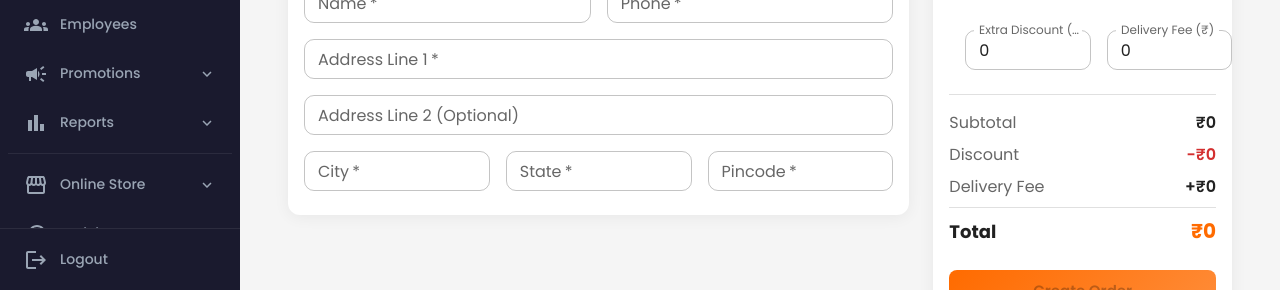
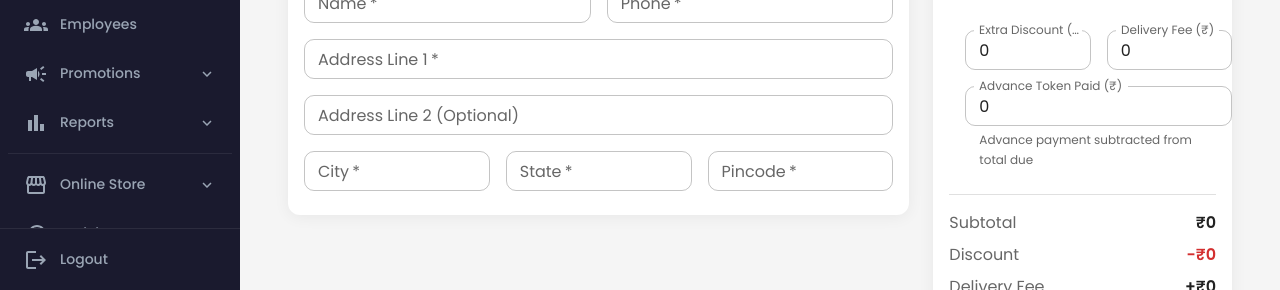
Before and after one commit to vanshjain271/Pretina, a React (Vite) app in the folder admin/: page /add-order in a window 1280 px wide. Shown: the part 510-800 px from the top of the page. Built offline with nearby package versions, Linux system fonts and the light colour scheme; no server answers; sample sign-in values are in the browser's storage.

Commit message:
feat: add advance paid token to manual orders and invoice

```diff
--- a/admin/src/pages/AddOrder.jsx
+++ b/admin/src/pages/AddOrder.jsx
@@ -28,6 +28,7 @@ export default function AddOrder() {
 
   const [discount, setDiscount] = useState(0);
   const [deliveryFee, setDeliveryFee] = useState(0);
+  const [tokenReceived, setTokenReceived] = useState(0);
   const [paymentMethod, setPaymentMethod] = useState('cod');
 
   useEffect(() => {
@@ -97,6 +98,7 @@ export default function AddOrder() {
 
   const subtotal = cartItems.reduce((acc, item) => acc + (item.price * item.quantity), 0);
   const total = subtotal - Number(discount) + Number(deliveryFee);
+  const due = total - Number(tokenReceived);
 
   const handleSubmit = async (e) => {
     e.preventDefault();
@@ -111,12 +113,13 @@ export default function AddOrder() {
         shippingAddress,
         paymentMethod,
         discount: Number(discount),
-        deliveryFee: Number(deliveryFee)
+        deliveryFee: Number(deliveryFee),
+        tokenReceived: Number(tokenReceived)
       };
 
       const res = await createManualOrder(payload);
       toast.success('Manual order created successfully!');
-      navigate(`/orders/${res.data.data._id}`);
+      navigate(`/orders`);
     } catch (err) {
       toast.error(err.response?.data?.message || 'Failed to create order');
     } finally {
@@ -260,6 +263,9 @@ export default function AddOrder() {
                     <Grid item xs={6}>
                       <TextField fullWidth size="small" label="Delivery Fee (₹)" type="number" value={deliveryFee} onChange={e => setDeliveryFee(e.target.value)} />
                     </Grid>
+                    <Grid item xs={12}>
+                      <TextField fullWidth size="small" label="Advance Token Paid (₹)" type="number" value={tokenReceived} onChange={e => setTokenReceived(e.target.value)} helperText="Advance payment subtracted from total due" />
+                    </Grid>
                   </Grid>
                 </Stack>
 
@@ -280,9 +286,21 @@ export default function AddOrder() {
                   </Box>
                   <Divider sx={{ my: 1 }} />
                   <Box sx={{ display: 'flex', justifyContent: 'space-between', alignItems: 'center' }}>
-                    <Typography fontWeight={700} fontSize={18}>Total</Typography>
-                    <Typography fontWeight={700} fontSize={20} color="primary">₹{total}</Typography>
+                    <Typography fontWeight={700} fontSize={16}>Total Amount</Typography>
+                    <Typography fontWeight={700} fontSize={16} color="primary">₹{total}</Typography>
                   </Box>
+                  {Number(tokenReceived) > 0 && (
+                    <Box sx={{ display: 'flex', justifyContent: 'space-between', alignItems: 'center' }}>
+                      <Typography fontWeight={600} fontSize={14} color="text.secondary">Advance Paid</Typography>
+                      <Typography fontWeight={600} fontSize={14} color="success.main">-₹{tokenReceived}</Typography>
+                    </Box>
+                  )}
+                  {Number(tokenReceived) > 0 && (
+                    <Box sx={{ display: 'flex', justifyContent: 'space-between', alignItems: 'center', mt: 1 }}>
+                      <Typography fontWeight={700} fontSize={18} color="error.main">Due Amount</Typography>
+                      <Typography fontWeight={700} fontSize={20} color="error.main">₹{Math.max(due, 0)}</Typography>
+                    </Box>
+                  )}
                 </Stack>
 
                 <Button
```
Also changed, not shown: 1 other file (tests, documents, lock files or other folders).
